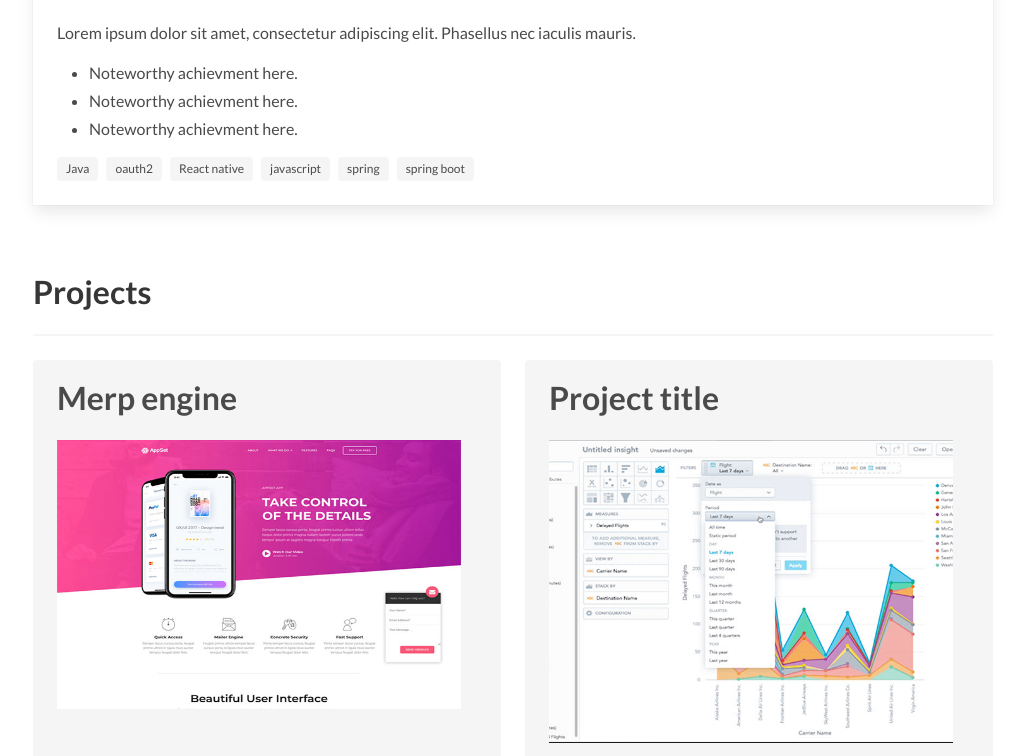
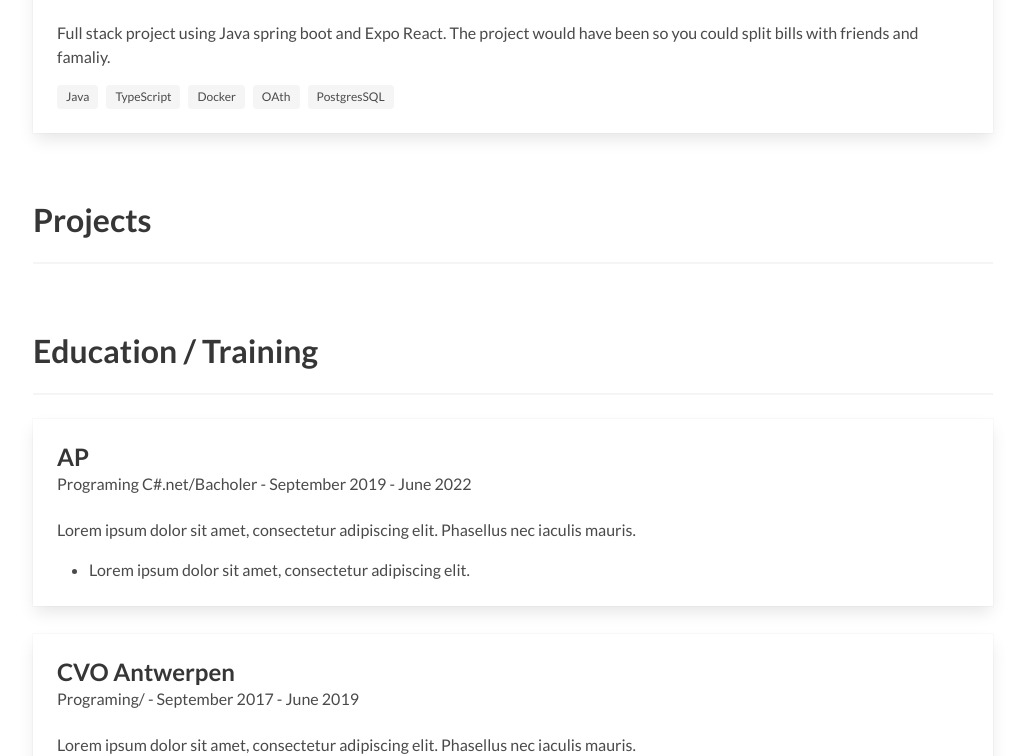
Before and after one commit to BlitzDaWolf/blitzdawolf.github.io, a plain HTML site: page index.html in a window 1280 px wide. Shown: the part 892-1648 px from the top of the page, without its empty margins (127-1152 px from the left). Drawn offline with Linux system fonts and the light colour scheme.

Commit message:
Updated basic of my portfolio

```diff
--- a/index.html
+++ b/index.html
@@ -94,19 +94,16 @@
             </div>
           </div>
           <div class="content">
-            <p>Lorem ipsum dolor sit amet, consectetur adipiscing elit. Phasellus nec iaculis mauris.</p>
+            <p>Full stack project using Java spring boot and Expo React. The project would have been so you could split bills with friends and famaliy.</p>
             <ul>
-              <li>Noteworthy achievment here.</li>
-              <li>Noteworthy achievment here.</li>
-              <li>Noteworthy achievment here.</li>
+
             </ul>
             <div class="tags">
               <span class="tag">Java</span>
-              <span class="tag">oauth2</span>
-              <span class="tag">React native</span>
-              <span class="tag">javascript</span>
-              <span class="tag">spring</span>
-              <span class="tag">spring boot</span>
+              <span class="tag">TypeScript</span>
+              <span class="tag">Docker</span>
+              <span class="tag">OAth</span>
+              <span class="tag">PostgresSQL</span>
             </div>
           </div>
         </div>
@@ -121,7 +118,7 @@
       <div class="tile is-ancestor">
         <div class="tile is-vertical is-12">
           <div class="tile">
-            <div class="tile is-parent is-vertical">
+            <!--<div class="tile is-parent is-vertical">
               <article class="tile is-child notification">
                 <p class="title">Merp engine</p>
                 <figure class="image is-3by2">
@@ -136,7 +133,7 @@
                   <img class="modal-trigger" data-target="project-2-modal" src="img/project-2-cover.png">
                 </figure>
               </article>
-            </div>
+            </div>-->
           </div>
         </div>
       </div>
@@ -152,7 +149,7 @@
           <div class="content">
             <p class="title is-4">AP</p>
             <p class="subtitle is-6">Programing C#.net/Bacholer - <time datetime="2016-9">September 2019</time> - <time
-                datetime="2019-9">June 2021</time></p>
+                datetime="2019-9">June 2022</time></p>
           </div>
           <div class="content">
             Lorem ipsum dolor sit amet, consectetur adipiscing elit.
```
Also changed, not shown: src/dist/index.html (+6 -9 lines), img/old-me-big.jpg (renamed from img/me-big.jpg).
